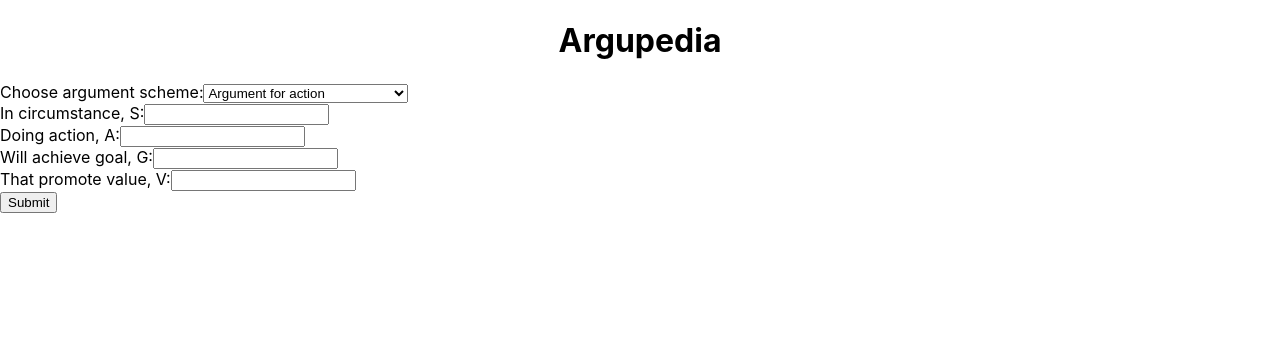
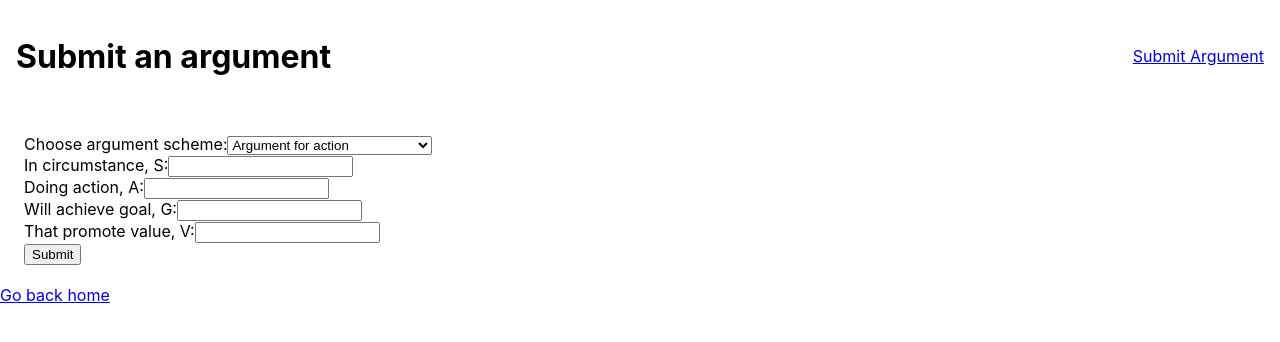
Before and after one commit to haarismemon/argupedia, a React (Create React App) app in the folder client/: page /submit in a window 1280 px wide. Shown: the top 342 px of the page. Built offline with nearby package versions, Linux system fonts and the light colour scheme; no server answers.

Commit message:
Move argument form to separate page

```diff
--- a/client/package.json
+++ b/client/package.json
@@ -9,6 +9,7 @@
     "react": "^16.6.3",
     "react-bootstrap": "^0.32.4",
     "react-dom": "^16.6.3",
+    "react-router-dom": "^4.3.1",
     "react-scripts": "2.1.1"
   },
   "scripts": {
--- a/client/src/App.css
+++ b/client/src/App.css
@@ -1,5 +1,13 @@
-.Title {
-  text-align: center;
+.Header {
+  margin: 1em;
+  display: inline-block;
+}
+
+.Submit {
+  position:absolute;
+  right:0px;
+  top: 30px;
+  margin: 1em;
 }
 
 .Form {
--- a/client/src/App.js
+++ b/client/src/App.js
@@ -1,34 +1,23 @@
-import './App.css';
-import React, { Component } from 'react';
-import axios from 'axios'
+import './App.css'
+import React, { Component } from 'react'
+import {BrowserRouter, Route, Switch} from 'react-router-dom'
 
 import ArgumentForm from './components/ArgumentForm'
-import ArgumentPreview from './components/ArgumentPreview'
+import ArgumentList from './components/ArgumentList'
+import Error from './components/Error'
 
 class App extends Component {
-  state = {
-    arguments: []
-  }
-
-  componentDidMount() {
-    axios.get('http://localhost:3001/argument/list', {crossdomain: true})
-    .then(resp => {
-      this.setState({
-          arguments: resp.data
-      })
-    })
-    .catch(console.error)
-  }
-
   render() {
     return (
-      <div>
-        <h1 className="Title">Argupedia</h1>
-        <ArgumentForm className="Form"/>
-        {this.state.arguments.map (argument =>
-          <ArgumentPreview key={argument._id} {...argument} />
-        )}
-      </div>
+      <BrowserRouter>
+        <div>
+          <Switch>
+            <Route path="/" component={ArgumentList} exact />
+            <Route path="/submit" component={ArgumentForm} />
+            <Route component={Error} />
+          </Switch>
+        </div>
+      </BrowserRouter>
     );
   }
 }
--- /dev/null
+++ b/client/src/components/ArgumentForm.js
@@ -0,0 +1,73 @@
+import React from 'react'
+import {NavLink} from 'react-router-dom'
+import axios from 'axios'
+
+import Header from './Header'
+
+class ArgumentForm extends React.Component {
+  constructor(props) {
+    super(props)
+    this.state = {
+      scheme: "action",
+      circumstance: "",
+      action: "",
+      goal: "",
+      value: ""
+    }
+
+    this.handleInputChange = this.handleInputChange.bind(this);
+    this.handleSubmit = this.handleSubmit.bind(this);
+  }
+
+  handleInputChange(event) {
+    const target = event.target;
+    const name = target.name;
+
+    this.setState({
+      [name]: target.value
+    });
+  }
+
+  handleSubmit(event) {
+    axios.post('http://localhost:3001/argument', {...this.state})
+    event.preventDefault();
+  }
+
+  render() {
+    return (
+      <div>
+        <Header title="Submit an argument" />
+        <form onSubmit={this.handleSubmit} className="Form">
+          <label>
+            Choose argument scheme:
+            <select name="scheme" value={this.state.scheme} onChange={this.handleInputChange}>
+              <option value="action">Argument for action</option>
+              <option value="expert">Argument from expert opinion</option>
+              <option value="popular">Argument from popular opinion</option>
+            </select>
+          </label><br/>
+          <label>
+            In circumstance, S:
+            <input type="text" name="circumstance" value={this.state.circumstance} onChange={this.handleInputChange} />
+          </label><br/>
+          <label>
+            Doing action, A:
+            <input type="text" name="action" value={this.state.action} onChange={this.handleInputChange} />
+          </label><br/>
+          <label>
+            Will achieve goal, G:
+            <input type="text" name="goal" value={this.state.goal} onChange={this.handleInputChange} />
+          </label><br/>
+          <label>
+            That promote value, V:
+            <input type="text" name="value" value={this.state.value} onChange={this.handleInputChange} />
+          </label><br/>
+          <input type="submit" value="Submit" />
+        </form>
+        <NavLink to="/">Go back home</NavLink>
+      </div>
+    );
+  }
+}
+
+export default ArgumentForm;
--- a/client/src/components/ArgumentForm.jsx
+++ /dev/null
@@ -1,68 +0,0 @@
-import React from 'react'
-import axios from 'axios'
-
-class ArgumentForm extends React.Component {
-  constructor(props) {
-    super(props)
-    this.state = {
-      scheme: "action",
-      circumstance: "",
-      action: "",
-      goal: "",
-      value: ""
-    }
-
-    this.handleInputChange = this.handleInputChange.bind(this);
-    this.handleSubmit = this.handleSubmit.bind(this);
-  }
-
-  handleInputChange(event) {
-    const target = event.target;
-    const name = target.name;
-
-    this.setState({
-      [name]: target.value
-    });
-  }
-
-  handleSubmit(event) {
-    axios.post('http://localhost:3001/argument', {...this.state})
-
-    alert('submitted');
-    event.preventDefault();
-  }
-
-  render() {
-    return (
-      <form onSubmit={this.handleSubmit}>
-        <label>
-          Choose argument scheme:
-          <select name="scheme" value={this.state.scheme} onChange={this.handleInputChange}>
-            <option value="action">Argument for action</option>
-            <option value="expert">Argument from expert opinion</option>
-            <option value="popular">Argument from popular opinion</option>
-          </select>
-        </label><br/>
-        <label>
-          In circumstance, S:
-          <input type="text" name="circumstance" value={this.state.circumstance} onChange={this.handleInputChange} />
-        </label><br/>
-        <label>
-          Doing action, A:
-          <input type="text" name="action" value={this.state.action} onChange={this.handleInputChange} />
-        </label><br/>
-        <label>
-          Will achieve goal, G:
-          <input type="text" name="goal" value={this.state.goal} onChange={this.handleInputChange} />
-        </label><br/>
-        <label>
-          That promote value, V:
-          <input type="text" name="value" value={this.state.value} onChange={this.handleInputChange} />
-        </label><br/>
-        <input type="submit" value="Submit" />
-      </form>
-    );
-  }
-}
-
-export default ArgumentForm;
--- /dev/null
+++ b/client/src/components/ArgumentList.js
@@ -0,0 +1,34 @@
+import React from 'react'
+import axios from 'axios'
+
+import ArgumentPreview from './ArgumentPreview'
+import Header from './Header'
+
+class ArgumentList extends React.Component {
+  state = {
+    arguments: []
+  }
+
+  componentDidMount() {
+    axios.get('http://localhost:3001/argument/list', {crossdomain: true})
+    .then(resp => {
+      this.setState({
+          arguments: resp.data
+      })
+    })
+    .catch(console.error)
+  }
+
+  render() {
+    return (
+      <div>
+        <Header title="Arguments List" />
+        {this.state.arguments.map (argument =>
+          <ArgumentPreview key={argument._id} {...argument} />
+        )}
+      </div>
+    );
+  }
+}
+
+export default ArgumentList;
--- /dev/null
+++ b/client/src/components/Error.js
@@ -0,0 +1,11 @@
+import React from 'react'
+
+const Error = () => {
+  return (
+    <div>
+      <p>Error: Path does not exist</p>
+    </div>
+  )
+}
+
+export default Error
--- /dev/null
+++ b/client/src/components/Header.js
@@ -0,0 +1,17 @@
+import React from 'react'
+import {NavLink} from 'react-router-dom'
+
+const Header = (props) => {
+  return (
+    <div>
+      <span className="Header">
+        <h1>{props.title}</h1>
+      </span>
+      <span className="Submit">
+        <NavLink to="/submit">Submit Argument</NavLink>
+      </span>
+    </div>
+  )
+}
+
+export default Header
```
Also changed, not shown: 1 other file (tests, documents, lock files or other folders).
